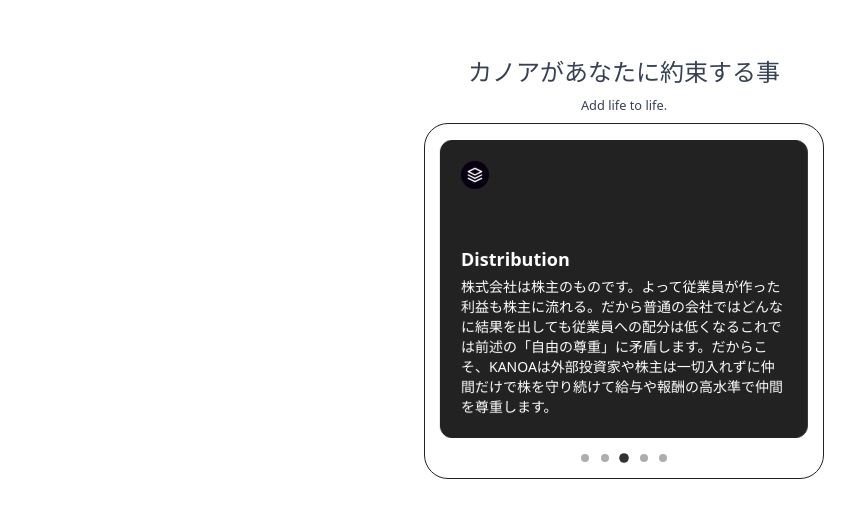
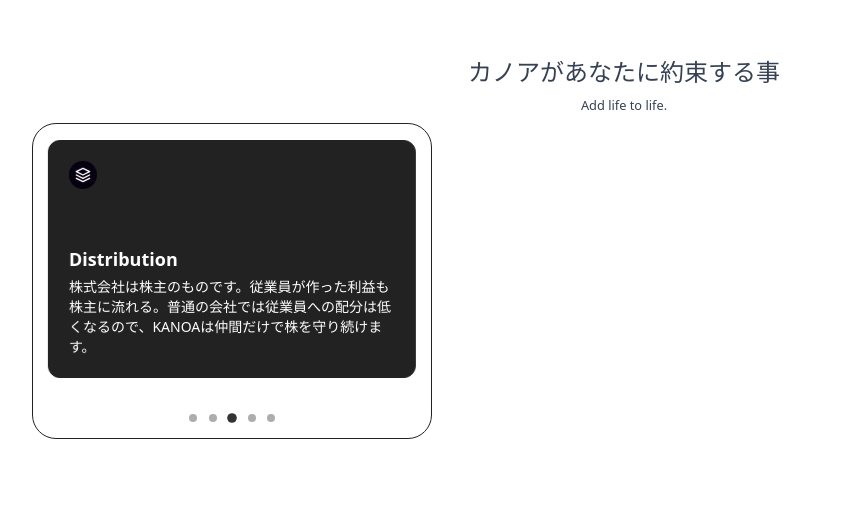
Before and after one commit to programermakoto/KANOAGROUP, a Next.js app: page /recruitment in a window 1280 px wide. Shown: the part 1061-1578 px from the top of the page, without its empty margins (16-871 px from the left). Built offline with nearby package versions, Linux system fonts and the light colour scheme.

Commit message:
SP-edit-1124-2

```diff
--- a/app/recruitment/components/Carousel.tsx
+++ b/app/recruitment/components/Carousel.tsx
@@ -2,8 +2,6 @@
 import { useEffect, useState, useRef } from "react";
 import { motion, PanInfo, useMotionValue, useTransform } from "motion/react";
 import React, { JSX } from "react";
-
-// replace icons with your own if needed
 import { FiCircle, FiCode, FiFileText, FiLayers, FiLayout } from "react-icons/fi";
 
 export interface CarouselItem {
@@ -41,21 +39,21 @@
   {
     title: "Distribution",
     description:
-      "株式会社は株主のものです。よって従業員が作った利益も株主に流れる。だから普通の会社ではどんなに結果を出しても従業員への配分は低くなるこれでは前述の「自由の尊重」に矛盾します。だからこそ、KANOAは外部投資家や株主は​一切入れずに仲間だけで株を守り続けて給与や報酬の高水準で仲間を尊重します。",
+      "株式会社は株主のものです。従業員が作った利益も株主に流れる。普通の会社では従業員への配分は低くなるので、KANOAは仲間だけで株を守り続けます。",
     id: 3,
     icon: <FiLayers className="h-[16px] w-[16px] text-white" />,
   },
   {
     title: "Joy First",
     description:
-      "前述した、仲間の自由を守るために外部株主を入れないという事は創業者や経営者が一番儲けられる行為「株式売却」を行わないということ。KANOAは利益やお金だけを優先した経営ではなく「楽しさ」を優先した経営を大切にしていく事。​楽しい事への挑戦を徹底的に支援します。",
+      "仲間の自由を守るために外部株主を入れず、利益だけを優先せず「楽しさ」を優先する経営を徹底します。",
     id: 4,
     icon: <FiLayout className="h-[16px] w-[16px] text-white" />,
   },
   {
     title: "Challenge",
     description:
-      "23歳で地元の仲間が集まり始まった会社梅田の1R室から始まった会社。僕らは元々は何もなかったんです。オフィスで寝る日々も経験しデータベースバグ発生で数社のクレーム嵐も経験しました。それでも若さとノリを武器に鉄人のように成長し続けここまで大きくなった会社です。これからも「イカれた会社」で居続けます。",
+      "23歳で地元の仲間が集まり始めた会社。データベースバグやクレームも経験しつつ、若さとノリで成長し続けています。",
     id: 5,
     icon: <FiCode className="h-[16px] w-[16px] text-white" />,
   },
@@ -64,7 +62,15 @@
 const DRAG_BUFFER = 0;
 const VELOCITY_THRESHOLD = 500;
 const GAP = 16;
-const SPRING_OPTIONS: any = { type: 'spring', stiffness: 300, damping: 30 };
+
+type SpringOptions = {
+  type: "spring";
+  stiffness?: number;
+  damping?: number;
+  duration?: number;
+};
+
+const SPRING_OPTIONS: SpringOptions = { type: "spring", stiffness: 300, damping: 30 };
 
 export default function Carousel({
   items = DEFAULT_ITEMS,
@@ -116,7 +122,9 @@
     }
   }, [autoplay, autoplayDelay, isHovered, loop, items.length, carouselItems.length, pauseOnHover]);
 
-  const effectiveTransition: any = isResetting ? { duration: 0 } : SPRING_OPTIONS;
+  const effectiveTransition: SpringOptions = isResetting
+    ? { ...SPRING_OPTIONS, duration: 0 }
+    : SPRING_OPTIONS;
 
   const handleAnimationComplete = () => {
     if (loop && currentIndex === carouselItems.length - 1) {
@@ -145,16 +153,7 @@
         dragConstraints: { left: -trackItemOffset * (carouselItems.length - 1), right: 0 },
       };
 
-  // ----- 子コンポーネント化して各アイテムごとに useTransform を使う -----
-  // Hooks をループ内で直接呼ばない運用にするため、ItemCard を作成する
-  function ItemCard({
-    item,
-    index,
-  }: {
-    item: CarouselItem;
-    index: number;
-  }): JSX.Element {
-    // ここはコンポーネント本体なので Hooks 使用OK（順序は固定）
+  function ItemCard({ item, index }: { item: CarouselItem; index: number }): JSX.Element {
     const range = [-(index + 1) * trackItemOffset, -index * trackItemOffset, -(index - 1) * trackItemOffset];
     const rotateY = useTransform(x, range, [90, 0, -90], { clamp: false });
 
@@ -169,7 +168,7 @@
           rotateY,
           ...(round && { borderRadius: "50%" }),
         }}
-        transition={effectiveTransition as any}
+        transition={effectiveTransition}
       >
         <div className={`${round ? "p-0 m-0" : "mb-4 p-5"}`}>
           <span className="flex h-[28px] w-[28px] items-center justify-center rounded-full bg-[#060010]">
@@ -187,7 +186,7 @@
   return (
     <div
       ref={containerRef}
-      className={`relative mx-auto overflow-hidden p-4 ${round ? "rounded-full border border-white" : "rounded-[24px] border border-[#222]"}`}
+      className={`relative overflow-hidden p-4 ${round ? "rounded-full border border-white" : "rounded-[24px] border border-[#222]"}`}
       style={{ width: `${baseWidth}px`, ...(round && { height: `${baseWidth}px` }) }}
     >
       <motion.div
```
